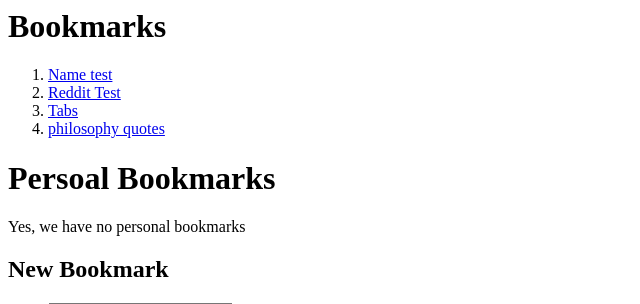
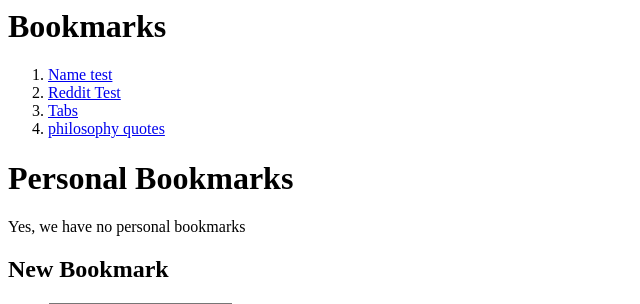
Before and after one commit to EricHech/djorg, a Django app: page /bookmarks/ in a window 1280 px wide. Shown: the top 304 px of the page, without its empty margins (0-640 px from the left). Run offline with Django 3.2, Linux system fonts and the light colour scheme; data comes from the database, SQL or seed files in the repository; both versions use the stored data as it was after the commit.

Commit message:
finished main

```diff
--- a/djorg/bookmark/admin.py
+++ b/djorg/bookmark/admin.py
@@ -1,5 +1,5 @@
 from django.contrib import admin
-from .models import Bookmark
+from .models import Bookmark, PersonalBookmark
 
 # Register your models here.
-admin.site.register(Bookmark)
+admin.site.register((Bookmark, PersonalBookmark))
--- a/djorg/bookmark/templates/bookmark/index.html
+++ b/djorg/bookmark/templates/bookmark/index.html
@@ -11,7 +11,7 @@
 {% else %} Yes, we have no bookmarks {% endif %}
 
 
-<h1>Persoal Bookmarks</h1>
+<h1>Personal Bookmarks</h1>
 
 {% if personal_bookmarks %}
 <ol>
```
Also changed, not shown: djorg/db.sqlite3.
